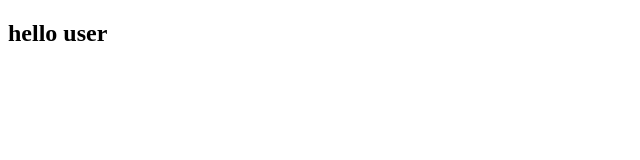
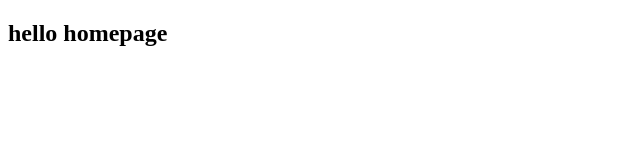
Before and after one commit to toufiq007/jwt-authentication-node-express, a React (Vite) app in the folder client/: page / in a window 1280 px wide. Shown: the top 160 px of the page, without its empty margins (0-640 px from the left). Built offline with nearby package versions, Linux system fonts and the light colour scheme.

Commit message:
redirect login after successfull registration

```diff
--- a/client/src/pages/HomePage.tsx
+++ b/client/src/pages/HomePage.tsx
@@ -2,7 +2,7 @@
 const HomePage = () => {
     return (
         <div>
-            <h2>hello user</h2>
+            <h2>hello homepage</h2>
         </div>
     );
 };
--- a/client/src/pages/Register.tsx
+++ b/client/src/pages/Register.tsx
@@ -1,6 +1,6 @@
 import axios from "axios";
 import React, { useState, ChangeEvent, FormEvent } from "react";
-import { Link } from "react-router-dom";
+import { Link, useNavigate } from "react-router-dom";
 
 interface FormData {
   name: string;
@@ -45,6 +45,7 @@ const RegisterForm: React.FC = () => {
     email: "",
     password: "",
   });
+  const navigate = useNavigate();
 
   const handleChange = (e: ChangeEvent<HTMLInputElement>) => {
     const { name, value } = e.target;
@@ -65,6 +66,9 @@ const RegisterForm: React.FC = () => {
         `http://localhost:3000/api/register`,
         payload
       );
+      if (response.status === 201) {
+        navigate("/login");
+      }
       console.log(response);
     } catch (err) {
       console.log(err);
```
